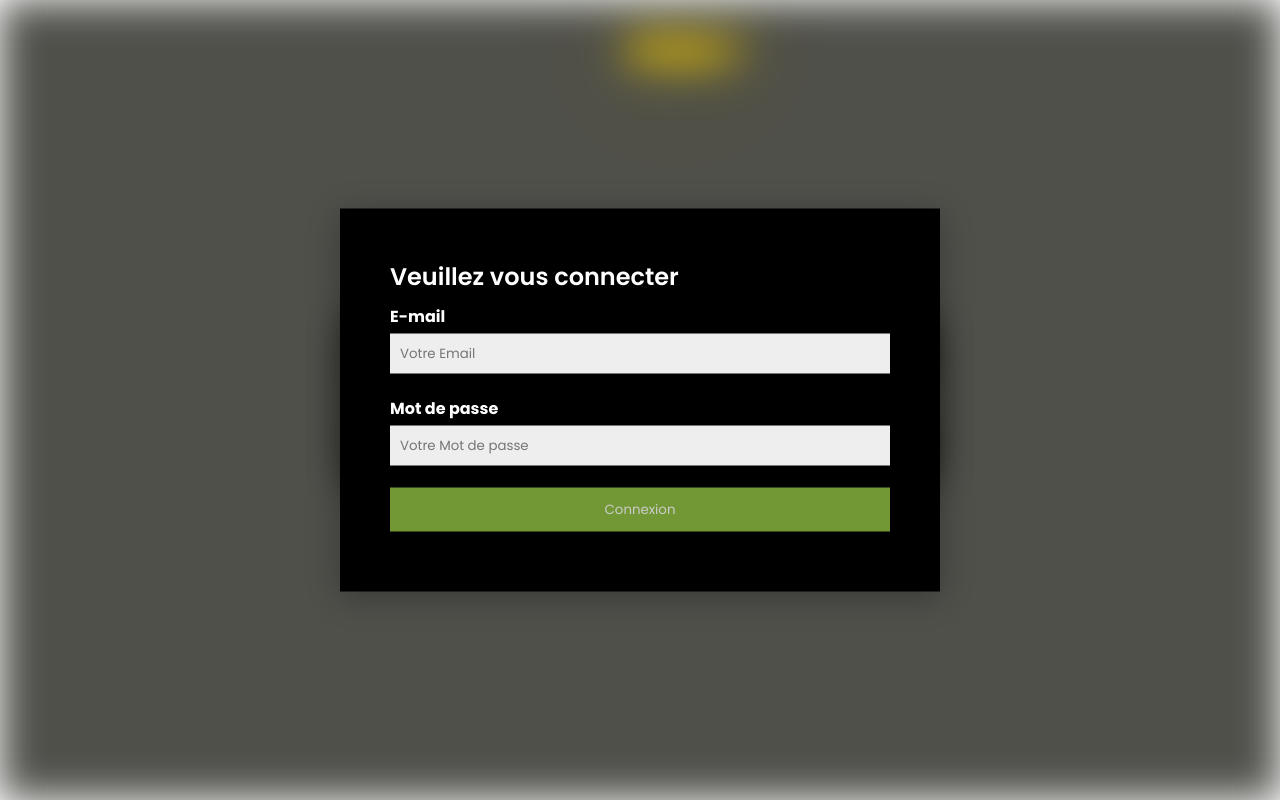
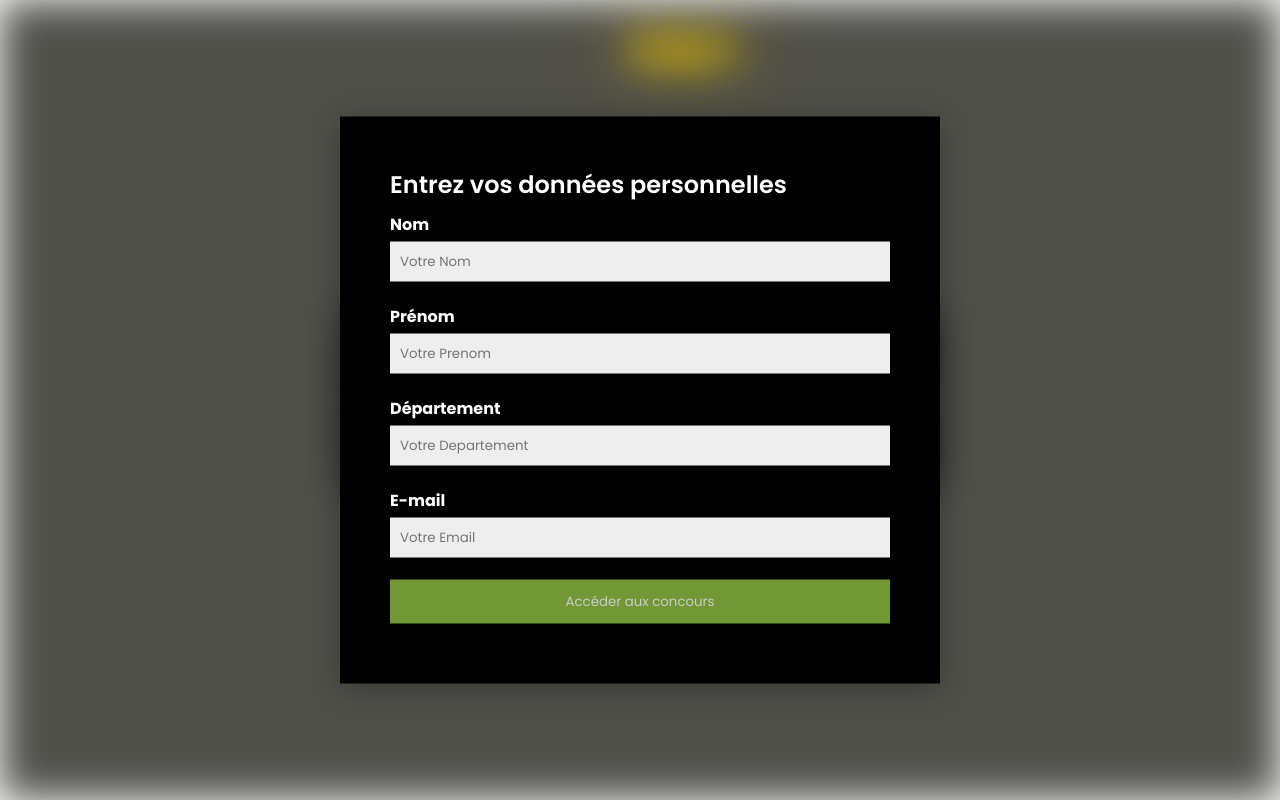
Before and after one commit to LudovicUrbes/SAE-302, a PHP site: page / in a window 1280 px wide. Run offline with PHP 8.4, Linux system fonts and the light colour scheme.

Commit message:
modification popup

```diff
--- a/PROJETPHOTO/html/index.php
+++ b/PROJETPHOTO/html/index.php
@@ -17,12 +17,12 @@
       <article id="img_insert">
         <form method="post" enctype="multipart/form-data">
           <div>
-            <label for="fic">Choisissez l'image à déposer (PNG, JPG).</label>
+            <label for="fic">Choisissez l'image &agrave d&eacuteposer (PNG, JPG).</label>
             <input type="file" id="fic" name="fic" accept=".jpg, .jpeg, .png" multiple="" style="opacity: 0;" />
             <input type="hidden" name="MAX_FILE_SIZE" value="250000" />
           </div>
           <div class="preview">
-            <p>Aucun fichier n'est actuellement sélectionné pour le dépôt</p>
+            <p>Aucun fichier n'est actuellement s&eacutelectionn&eacute pour le d&eacutep&ocirct</p>
           </div>
           <div>
             <button>Soumettre</button>
@@ -36,16 +36,24 @@
     Actuellement lorsque le popup est rempli il renvoie vers l'index avec les arguments php "email" et "psw" mais cette page n'existant pas on tombe sur une erreur 404 -->
     <div id="popup">
       <form action="/index.php" class="form-container">
-        <h2>Veuillez vous connecter</h2>
+        <h2>Entrez vos donn&eacutees personnelles</h2>
+        <label for="nom">
+          <strong>Nom</strong>
+        </label>
+        <input type="text" id="nom" placeholder="Votre Nom" name="nom" required />
+        <label for="prenom">
+          <strong>Pr&eacutenom</strong>
+        </label>
+        <input type="text" id="prenom" placeholder="Votre Prenom" name="prenom" required />
+        <label for="dep">
+          <strong>D&eacutepartement</strong>
+        </label>
+        <input type="text" id="dep" placeholder="Votre Departement" name="dep" required />
         <label for="email">
           <strong>E-mail</strong>
         </label>
         <input type="text" id="email" placeholder="Votre Email" name="email" required />
-        <label for="psw">
-          <strong>Mot de passe</strong>
-        </label>
-        <input type="password" id="psw" placeholder="Votre Mot de passe" name="psw" required />
-        <button type="submit" class="btn">Connexion</button>
+        <button type="submit" class="btn">Acc&eacuteder aux concours</button>
       </form>
     </div>
     <script type="text/javascript" src="./Javascript/popup.js"></script>
```
